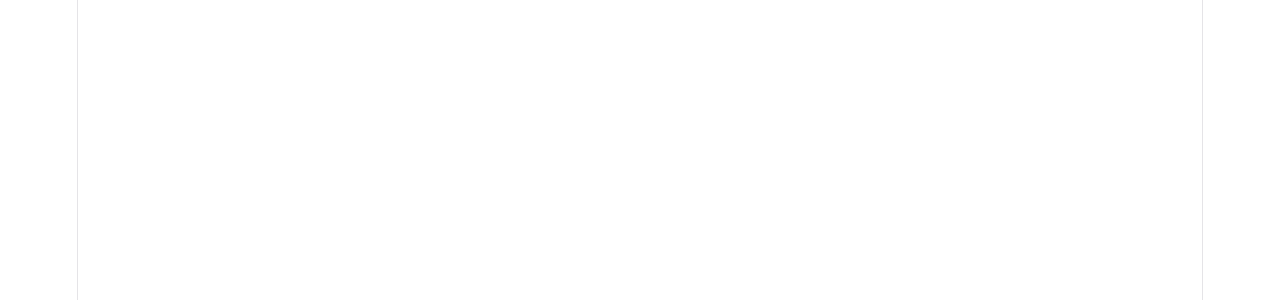
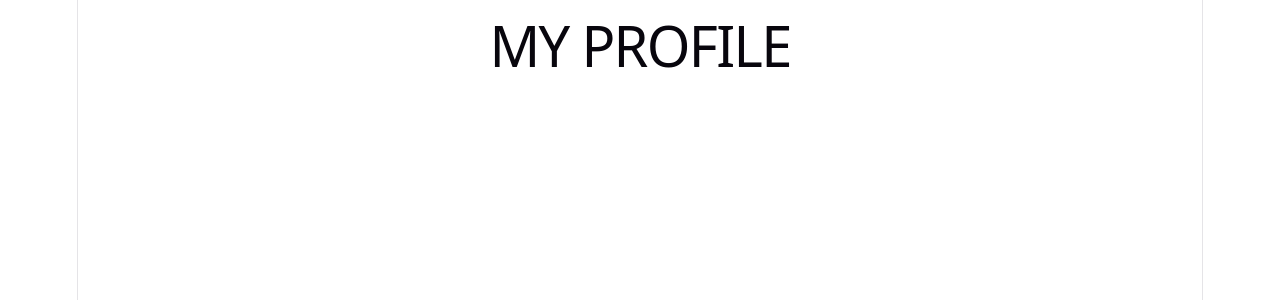
Before and after one commit to sprakhar639/Chattrix, a React app in the folder frontend/: page /me in a window 1280 px wide. Before the commit this address had no page. Shown: the top 300 px of the page. Built offline with nearby package versions, Linux system fonts and the light colour scheme; the HTML template or start-up script is replaced by a standard one.

Commit message:
Implemented My Profile page

```diff
--- a/frontend/src/App.jsx
+++ b/frontend/src/App.jsx
@@ -2,6 +2,7 @@
 import Register from './pages/register'
 import Login from './pages/login'
 import Otp from './pages/otp'
+import MyProfile from './pages/myprofile'
 
 function App() {
   return (
@@ -10,6 +11,7 @@
         <Route path="/register" element={<Register/>} />
         <Route path="/login"  element={<Login/>}/>
         <Route path="/otp"  element={<Otp/>}/>
+        <Route path="/me"  element={<MyProfile/>}/>
       </Routes>
     </BrowserRouter>
   );
--- /dev/null
+++ b/frontend/src/pages/myprofile.jsx
@@ -0,0 +1,6 @@
+function MyProfile(){
+    return(
+        <h1>MY PROFILE</h1>
+    )
+}
+export default MyProfile
```
